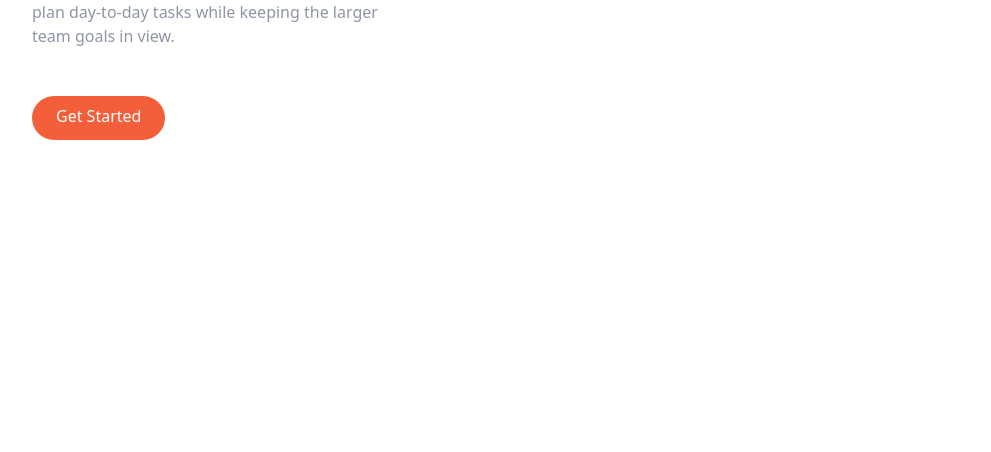
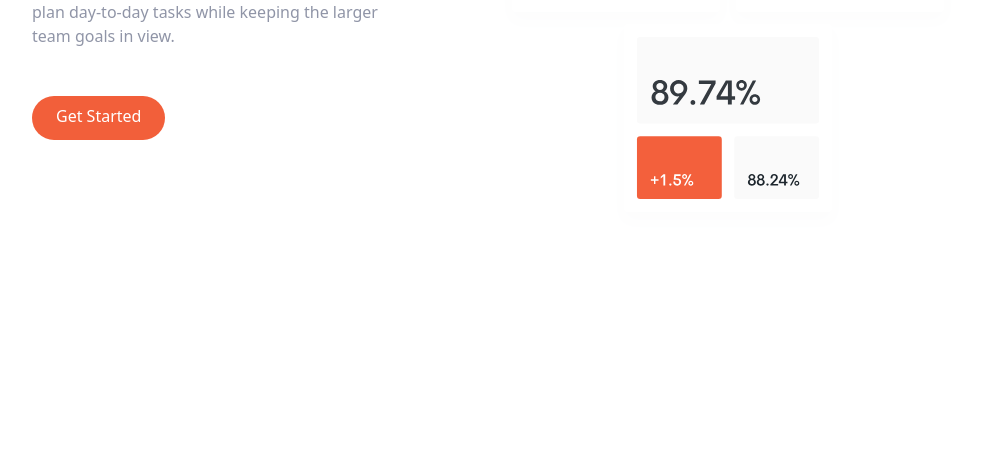
Before and after one commit to mysandesh/webdev-corporate-tailwind, a website: page index.html in a window 1280 px wide. Shown: the part 348-800 px from the top of the page, without its empty margins (144-1135 px from the left). Drawn offline with Linux system fonts and the light colour scheme.

Commit message:
Added Image on Hero Section

```diff
--- a/index.html
+++ b/index.html
@@ -56,7 +56,7 @@
     </div>
     <!-- Right Item, Image -->
     <div class="md:w-1/2">
-
+      <img src="img/illustration-intro.svg" alt="" />
     </div>
   </div>
 </section>
```
Also changed, not shown: img/illustration-intro.svg (added).
